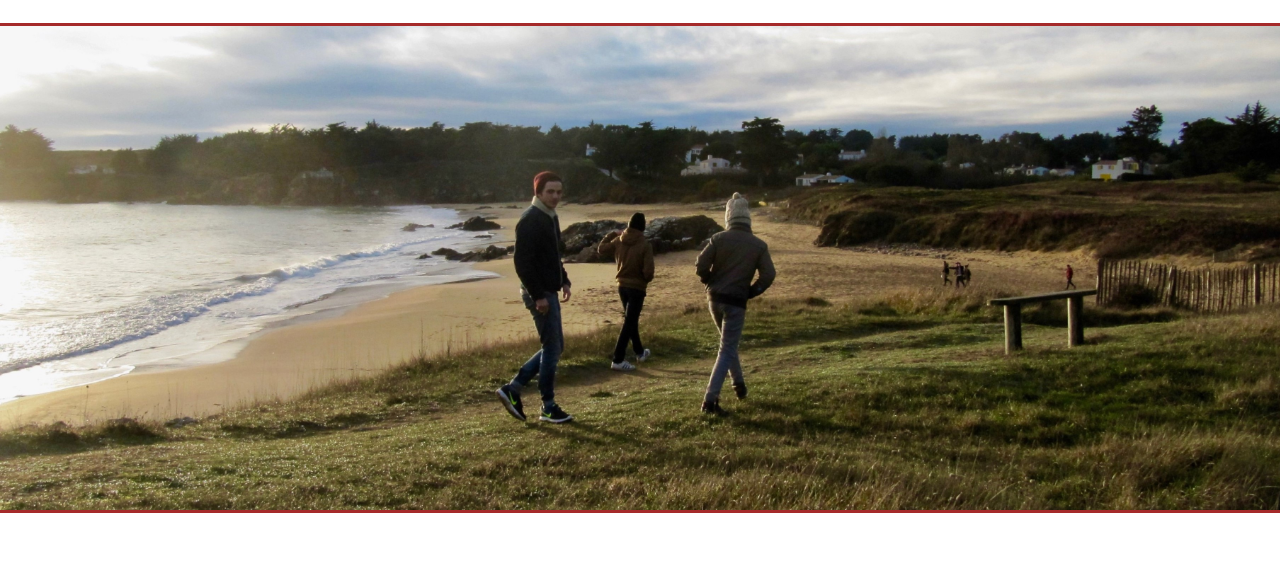
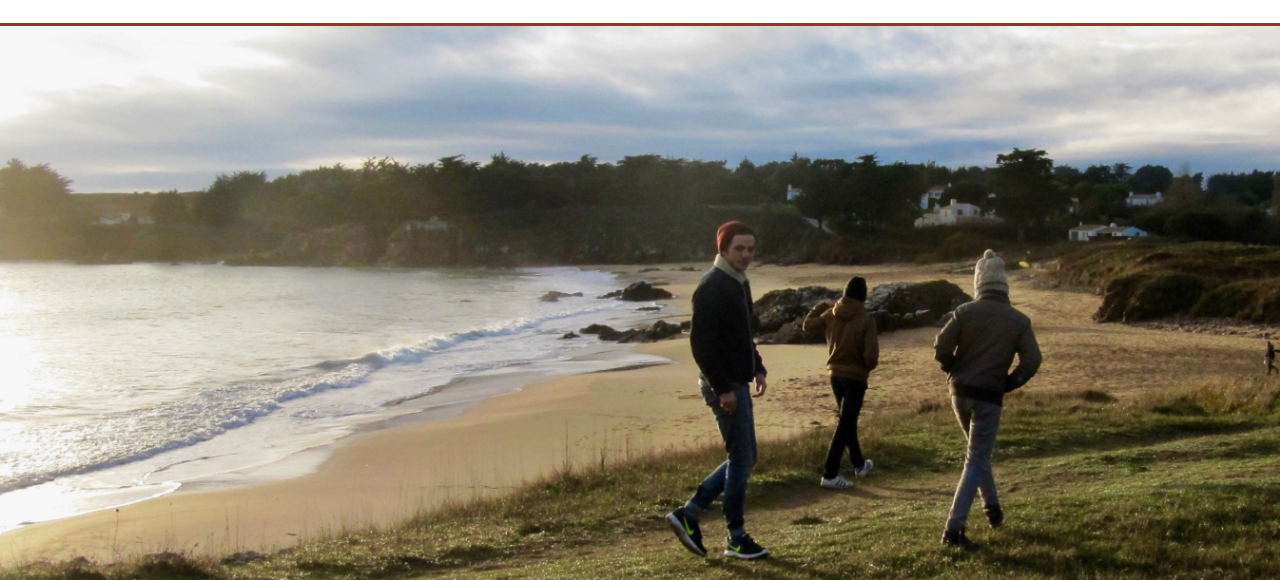
Before and after one commit to paulcourty/paulcourty.github.io, a plain HTML site: page index.html in a window 1280 px wide. Shown: the part 165-745 px from the top of the page. Drawn offline with nearby package versions, Linux system fonts and the light colour scheme; a web font is replaced by a local one.

Commit message:
Add files via upload

```diff
--- a/css/ile-dyeu.css
+++ b/css/ile-dyeu.css
@@ -41,7 +41,7 @@
 
 .jumbotron {
 	margin-top: 20px;
-	height: 490px;
+	height: 82%;
     background-size: cover;
     border: solid;
     border-right: 3px;
```
